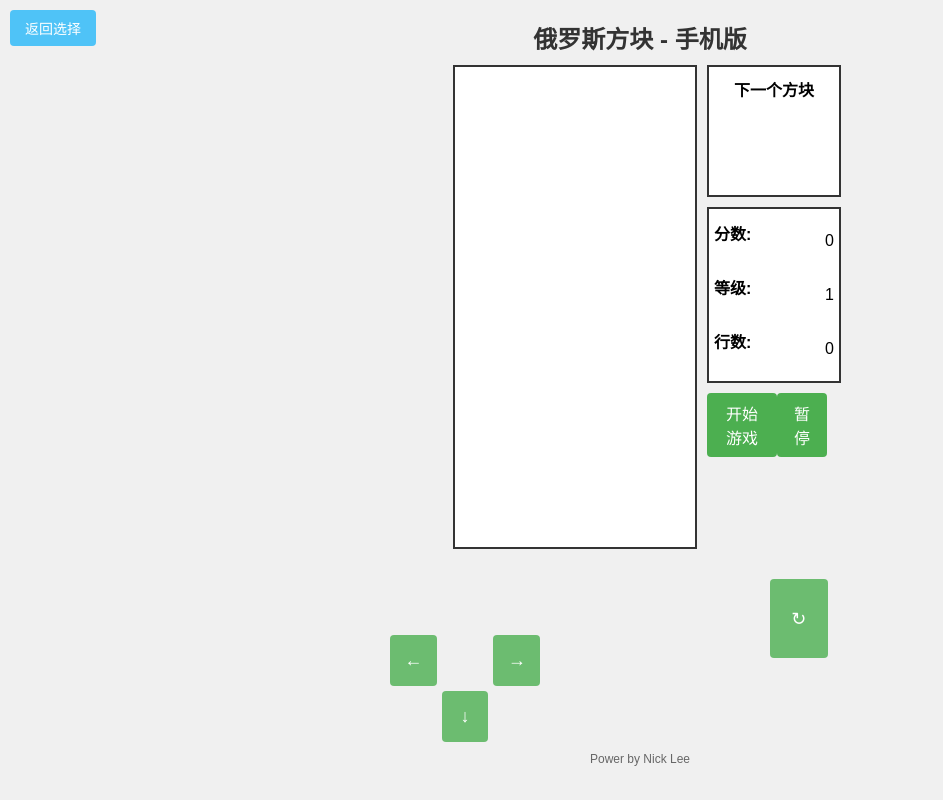
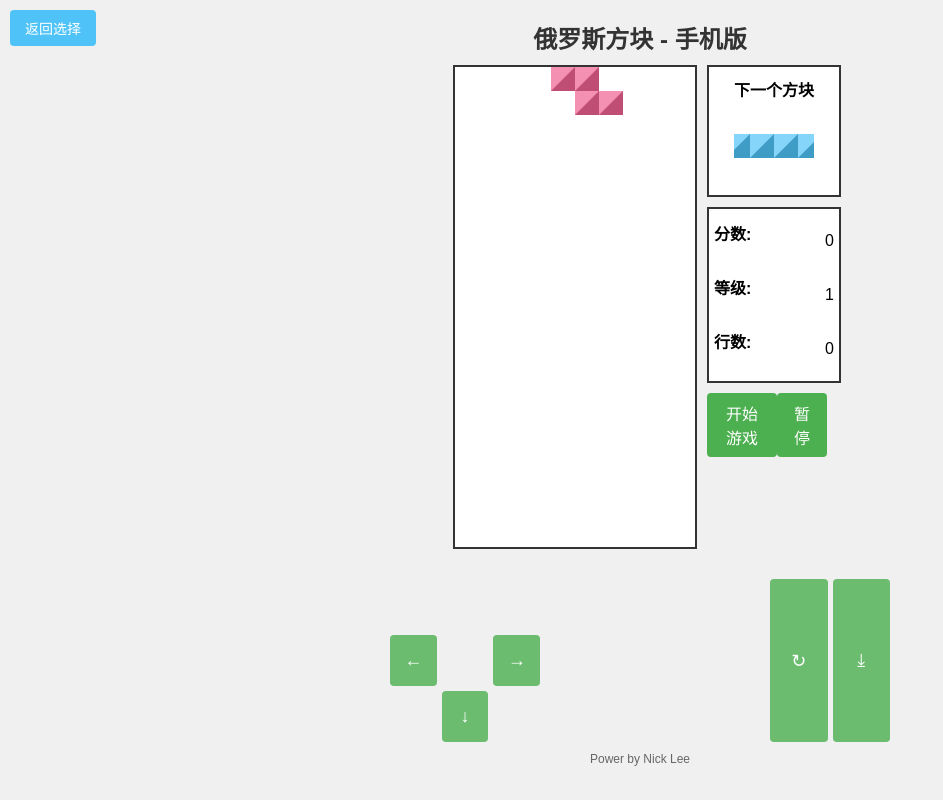
Before and after one commit to shaou77/tetris, a plain HTML site: page mobile.html in a window 1280 px wide. Shown: the whole page, without its empty margins (0-943 px from the left). Drawn offline with Linux system fonts and the light colour scheme.

Commit message:
second commit

```diff
--- a/mobile-game.js
+++ b/mobile-game.js
@@ -57,41 +57,30 @@ class Tetris {
     }
 
     bindControls() {
-        // 触摸控制
-        document.getElementById('leftBtn').addEventListener('touchstart', (e) => {
+        // 触摸控制 - 同时添加touchstart和click事件以兼容不同设备
+        const addControlEvent = (id, callback) => {
+            const element = document.getElementById(id);
+            // 触摸事件
+            element.addEventListener('touchstart', (e) => {
                 e.preventDefault();
                 if (!this.gameOver && !this.paused) {
-                this.movePiece(-1, 0);
+                    callback();
                 }
             });
-
-        document.getElementById('rightBtn').addEventListener('touchstart', (e) => {
-            e.preventDefault();
+            // 点击事件作为备选
+            element.addEventListener('click', (e) => {
                 if (!this.gameOver && !this.paused) {
-                this.movePiece(1, 0);
+                    callback();
                 }
             });
+        };
 
-        document.getElementById('downBtn').addEventListener('touchstart', (e) => {
-            e.preventDefault();
-            if (!this.gameOver && !this.paused) {
-                this.movePiece(0, 1);
-            }
-        });
-
-        document.getElementById('rotateBtn').addEventListener('touchstart', (e) => {
-            e.preventDefault();
-            if (!this.gameOver && !this.paused) {
-                this.rotatePiece();
-            }
-        });
-
-        document.getElementById('dropBtn').addEventListener('touchstart', (e) => {
-            e.preventDefault();
-            if (!this.gameOver && !this.paused) {
-                this.hardDrop();
-            }
-        });
+        // 绑定方向控制
+        addControlEvent('leftBtn', () => this.movePiece(-1, 0));
+        addControlEvent('rightBtn', () => this.movePiece(1, 0));
+        addControlEvent('downBtn', () => this.movePiece(0, 1));
+        addControlEvent('rotateBtn', () => this.rotatePiece());
+        addControlEvent('dropBtn', () => this.hardDrop());
 
         // 防止触摸滑动时页面滚动
         const touchButtons = document.querySelectorAll('.touch-btn');
@@ -325,7 +314,9 @@ class Tetris {
             this.draw();
         }
 
+        if (!this.gameOver && !this.paused) {
             requestAnimationFrame(this.animate.bind(this));
+        }
     }
 }
 
--- a/mobile.html
+++ b/mobile.html
@@ -144,7 +144,7 @@
         .action-pad {
             display: grid;
             grid-template-columns: repeat(2, 1fr);
-            grid-template-rows: repeat(2, 1fr);
+            grid-template-rows: 1fr;
             gap: 5px;
             width: 120px;
         }
@@ -208,6 +208,7 @@
             </div>
             <div class="action-pad">
                 <button class="touch-btn rotate-btn" id="rotateBtn">↻</button>
+                <button class="touch-btn drop-btn" id="dropBtn">⤓</button>
             </div>
         </div>
     </div>
```
Lines whose indentation alone changed are shown as unchanged.
